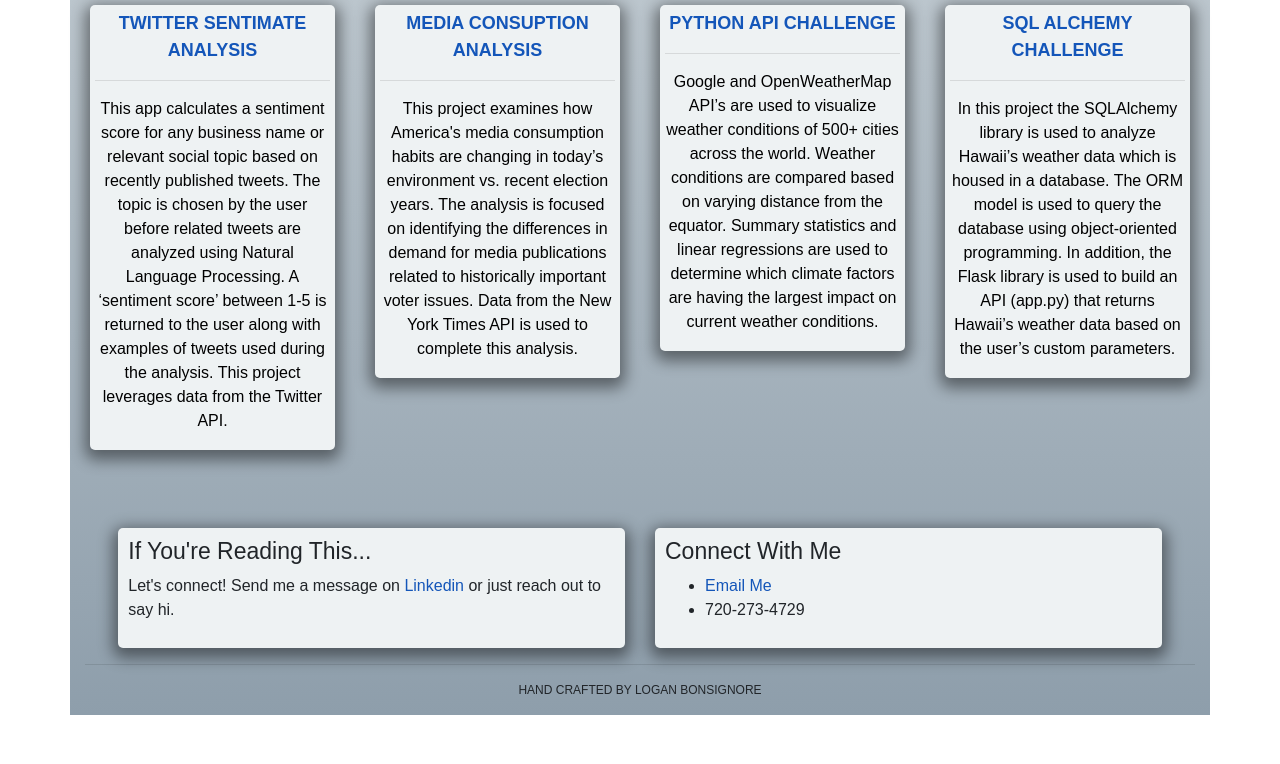
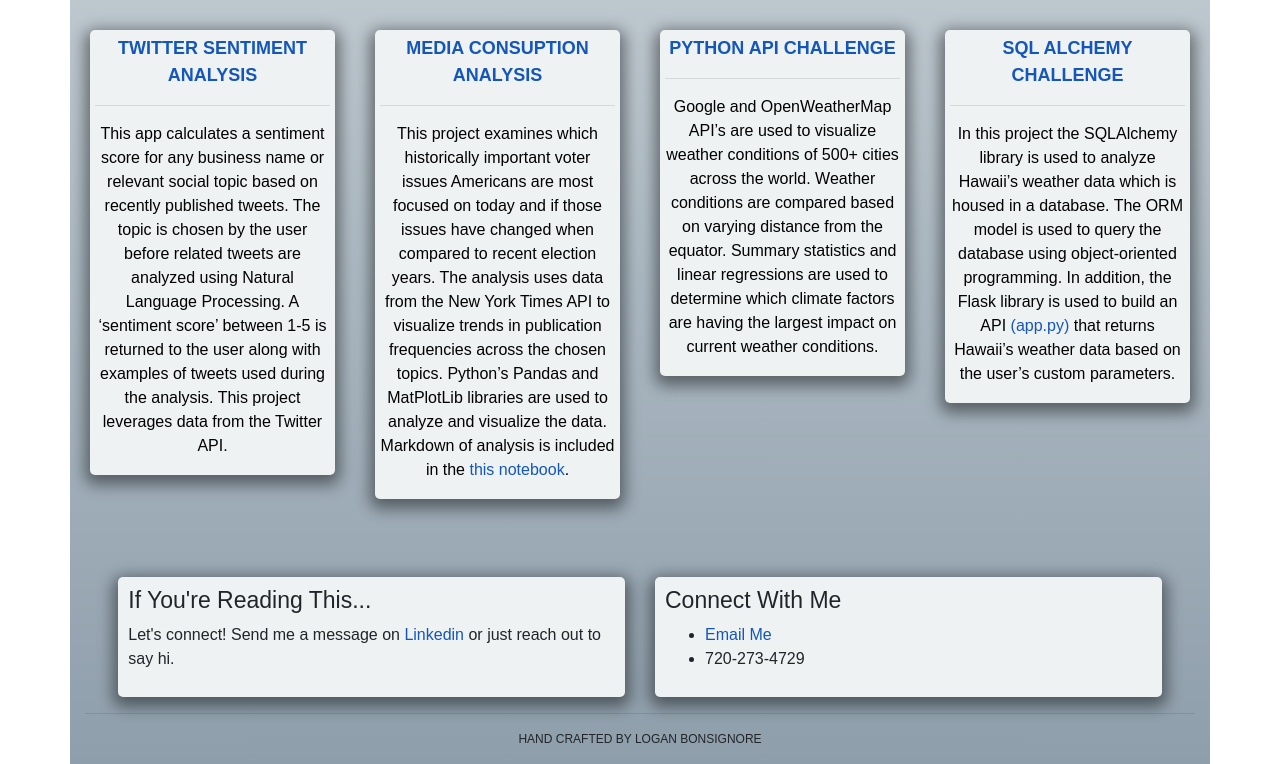
Before and after one commit to loganbonsignore/loganbonsignore.github.io, a plain HTML site: page index.html in a window 1280 px wide. Shown: the part 803-1567 px from the top of the page. Before the commit the page ends 1518 px from the top, so only its background shows below. Drawn offline with nearby package versions, Linux system fonts and the light colour scheme.

Commit message:
text edits

```diff
--- a/index.html
+++ b/index.html
@@ -13,8 +13,8 @@
             <div id="heading" class="col-12">
                 <h1 id="header-name"><strong>Logan Bonsignore</strong></h1>
                 <h4 id="header-subheader">Proven Business Professional Expanding Career To Data Analytics</h4>
+                <hr />
             </div>
-            <hr/>
         </div>
         <div class="row">
             <div class="col-sm-12 col-md-4">
@@ -42,7 +42,7 @@
         <div class="row" id="projects-container">
             <div class="col-md-3 col-sm-6">
                 <div class="projects project_1">
-                    <a class="project-title" href="https://github.com/loganbonsignore/twitter-sentiment-analysis/blob/master/sentimate_analysis.ipynb" target="_blank"><strong>Twitter Sentimate Analysis</strong></a>
+                    <a class="project-title" href="https://github.com/loganbonsignore/twitter-sentiment-analysis/blob/master/sentimate_analysis.ipynb" target="_blank"><strong>Twitter Sentiment Analysis</strong></a>
                     <hr />
                     <p>This app calculates a sentiment score for any business name or relevant social topic based on recently published tweets. The topic is chosen by the user before related tweets are analyzed using Natural Language Processing. A ‘sentiment score’ between 1-5 is returned to the user along with examples of tweets used during the analysis. This project leverages data from the Twitter API.</p>
                 </div>
@@ -51,7 +51,7 @@
                 <div class="projects project_2">
                     <a class="project-title"  href="https://github.com/loganbonsignore/media_consumption_analysis/blob/master/important_voter_issues_analysis.ipynb" target="_blank"><strong>Media Consuption Analysis</strong></a>
                     <hr />
-                    <p>This project examines how America's media consumption habits are changing in today’s environment vs. recent election years. The analysis is focused on identifying the differences in demand for media publications related to historically important voter issues. Data from the New York Times API is used to complete this analysis.</p>
+                    <p>This project examines which historically important voter issues Americans are most focused on today and if those issues have changed when compared to recent election years. The analysis uses data from the New York Times API to visualize trends in publication frequencies across the chosen topics. Python’s Pandas and MatPlotLib libraries are used to analyze and visualize the data. Markdown of analysis is included in the <a id="email" href="https://github.com/loganbonsignore/media_consumption_analysis/blob/master/important_voter_issues_analysis.ipynb">this notebook</a>.</p>
                 </div>
             </div>
             <div class="col-md-3 col-sm-6">
@@ -65,7 +65,7 @@
                 <div class="projects project_4">
                     <a class="project-title"  href="https://github.com/loganbonsignore/sqlalchemy-challenge/blob/master/climate_starter.ipynb" target="_blank"><strong>SQL Alchemy Challenge</strong></a>
                     <hr />
-                    <p>In this project the SQLAlchemy library is used to analyze Hawaii’s weather data which is housed in a database. The ORM model is used to query the database using object-oriented programming. In addition, the Flask library is used to build an API (app.py) that returns Hawaii’s weather data based on the user’s custom parameters.</p>
+                    <p>In this project the SQLAlchemy library is used to analyze Hawaii’s weather data which is housed in a database. The ORM model is used to query the database using object-oriented programming. In addition, the Flask library is used to build an API <a id="email" href="https://github.com/loganbonsignore/sqlalchemy-challenge/blob/master/app.py">(app.py)</a> that returns Hawaii’s weather data based on the user’s custom parameters.</p>
                 </div>
             </div>
         </div>
```
